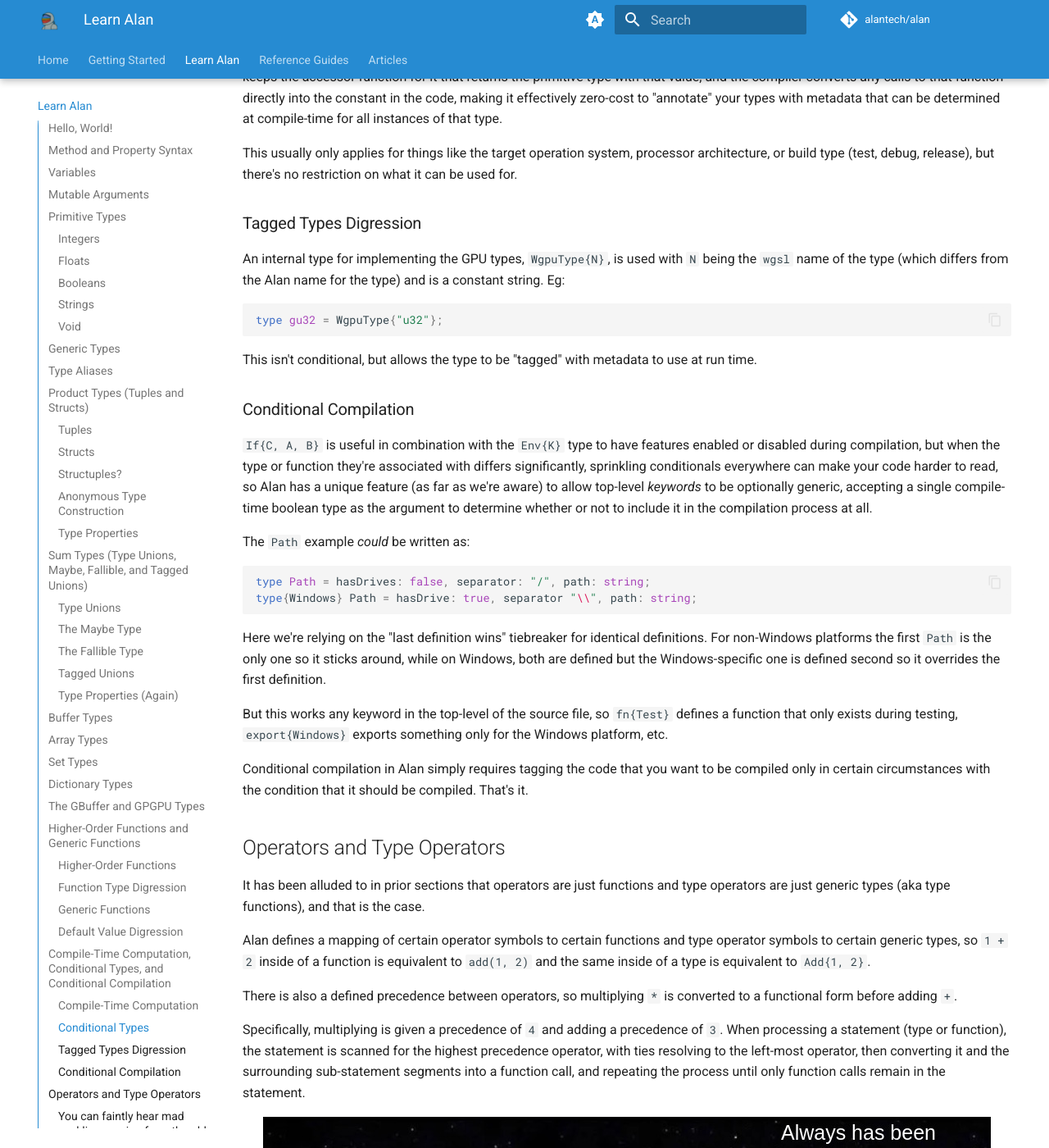
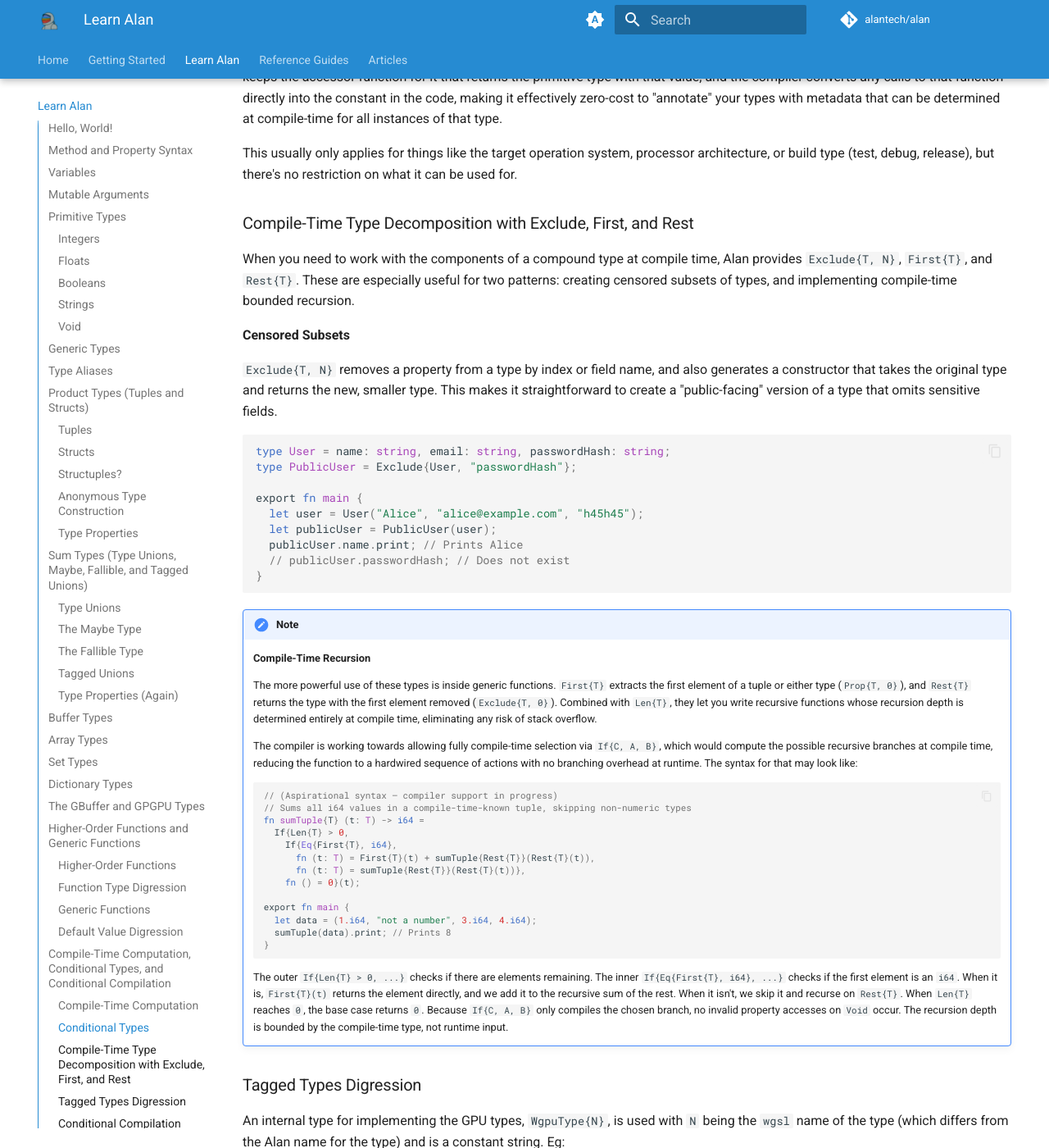
Before and after one commit to alantech/alanlang-docs, an MkDocs documentation site: the page built from docs/learn_alan/index.md, in a window 1280 px wide and 1400 px high, scrolled down 21330 px. Shown: the whole window at 82% size. Built offline with MkDocs 1.6.1 and Material for MkDocs 9.7.7, drawn with Linux system fonts in a browser that asks for light colours; plug-ins that fetch from the network failed and are left out; comment, search, counter and statistics services are not loaded.

Commit message:
Update docs to include `Exclude{T, N}`, `First{T}`, and `Rest{T}`

````diff
--- a/docs/learn_alan/index.md
+++ b/docs/learn_alan/index.md
@@ -920,6 +920,52 @@ When a field in a product type resolves to a constant type value, Alan removes i
 
 This usually only applies for things like the target operation system, processor architecture, or build type (test, debug, release), but there's no restriction on what it can be used for.
 
+### Compile-Time Type Decomposition with Exclude, First, and Rest
+
+When you need to work with the components of a compound type at compile time, Alan provides `Exclude{T, N}`, `First{T}`, and `Rest{T}`. These are especially useful for two patterns: creating censored subsets of types, and implementing compile-time bounded recursion.
+
+**Censored Subsets**
+
+`Exclude{T, N}` removes a property from a type by index or field name, and also generates a constructor that takes the original type and returns the new, smaller type. This makes it straightforward to create a "public-facing" version of a type that omits sensitive fields.
+
+```rs
+type User = name: string, email: string, passwordHash: string;
+type PublicUser = Exclude{User, "passwordHash"};
+
+export fn main {
+  let user = User("Alice", "alice@example.com", "h45h45");
+  let publicUser = PublicUser(user);
+  publicUser.name.print; // Prints Alice
+  // publicUser.passwordHash; // Does not exist
+}
+```
+
+!!! note
+
+    **Compile-Time Recursion**
+
+    The more powerful use of these types is inside generic functions. `First{T}` extracts the first element of a tuple or either type (`Prop{T, 0}`), and `Rest{T}` returns the type with the first element removed (`Exclude{T, 0}`). Combined with `Len{T}`, they let you write recursive functions whose recursion depth is determined entirely at compile time, eliminating any risk of stack overflow.
+
+    The compiler is working towards allowing fully compile-time selection via `If{C, A, B}`, which would compute the possible recursive branches at compile time, reducing the function to a hardwired sequence of actions with no branching overhead at runtime. The syntax for that may look like:
+
+    ```rs
+    // (Aspirational syntax — compiler support in progress)
+    // Sums all i64 values in a compile-time-known tuple, skipping non-numeric types
+    fn sumTuple{T} (t: T) -> i64 =
+      If{Len{T} > 0,
+        If{Eq{First{T}, i64},
+          fn (t: T) = First{T}(t) + sumTuple{Rest{T}}(Rest{T}(t)),
+          fn (t: T) = sumTuple{Rest{T}}(Rest{T}(t))},
+        fn () = 0}(t);
+
+    export fn main {
+      let data = (1.i64, "not a number", 3.i64, 4.i64);
+      sumTuple(data).print; // Prints 8
+    }
+    ```
+
+    The outer `If{Len{T} > 0, ...}` checks if there are elements remaining. The inner `If{Eq{First{T}, i64}, ...}` checks if the first element is an `i64`. When it is, `First{T}(t)` returns the element directly, and we add it to the recursive sum of the rest. When it isn't, we skip it and recurse on `Rest{T}`. When `Len{T}` reaches `0`, the base case returns `0`. Because `If{C, A, B}` only compiles the chosen branch, no invalid property accesses on `Void` occur. The recursion depth is bounded by the compile-time type, not runtime input.
+
 ### Tagged Types Digression
 
 An internal type for implementing the GPU types, `WgpuType{N}`, is used with `N` being the `wgsl` name of the type (which differs from the Alan name for the type) and is a constant string. Eg:
````
Also changed, not shown: docs/built_ins.md (+8 -0 lines).
